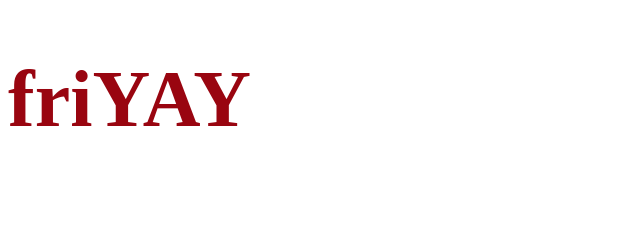
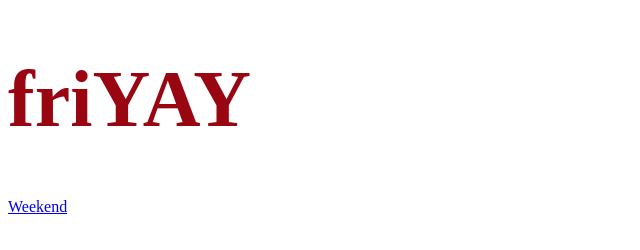
Before and after one commit to KayodeB03/Friyay, a plain HTML site: page index.html in a window 1280 px wide. Shown: the full height of the page, 0-640 px from the left. Drawn offline with Linux system fonts and the light colour scheme.

Commit message:
added link
added link

```diff
--- a/index.html
+++ b/index.html
@@ -8,5 +8,6 @@
 </head>
 <body>
     <h1>friYAY</h1>
+    <a href="weekend.html" title="Go To Weekend">Weekend</a>
 </body>
 </html>
```
